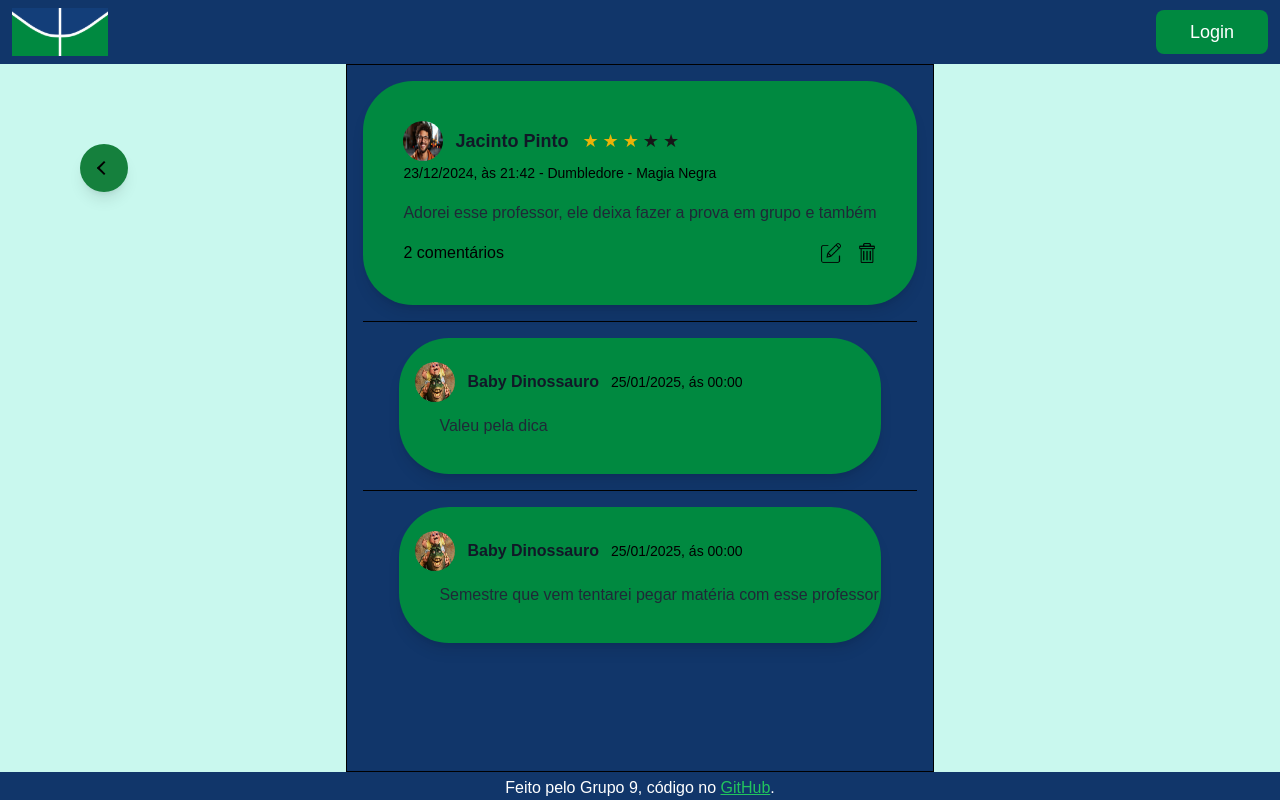
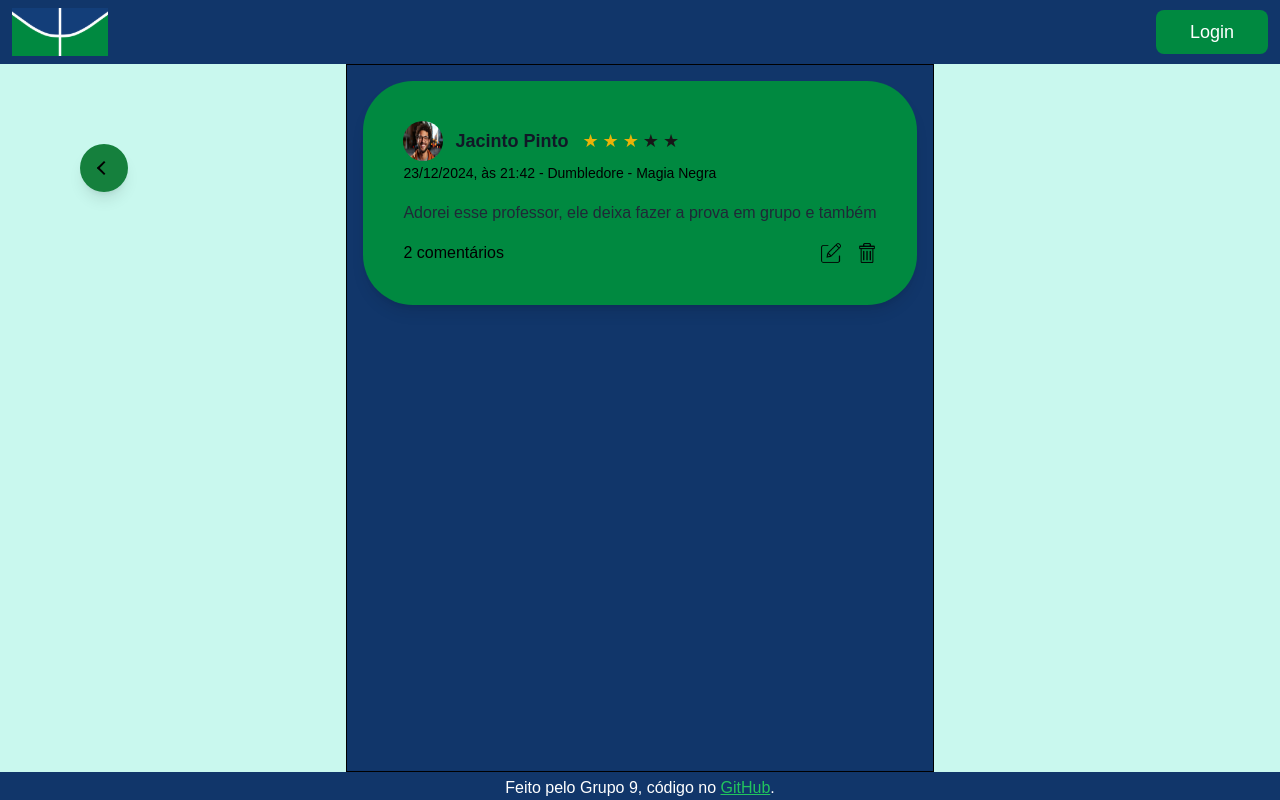
Before and after one commit to LucasMABF/PT_grupo9_front, a Next.js app: page /Post in a window 1280 px wide. Built offline with nearby package versions, Linux system fonts and the light colour scheme.

Commit message:
Agora o botão de comentário funciona

```diff
--- a/src/app/Post/page.tsx
+++ b/src/app/Post/page.tsx
@@ -1,7 +1,9 @@
 "use client";
 import Image from "next/image";
+import { useState } from "react";
 
 export default function Post() {
+  const [showComments, setShowComments] = useState(false);
   return (
     <>
       <a href="/perfil">
@@ -56,7 +58,12 @@ export default function Post() {
             </p>
 
             <div className="w-full text-black flex justify-between items-center">
-              <button>2 comentários</button>
+              <button
+                className="hover:underline cursor-pointer"
+                onClick={() => setShowComments(!showComments)}
+              >
+                {showComments ? "Ocultar comentários" : "2 comentários"}
+              </button>
               <div className="flex gap-4">
                 <button>
                   <Image
@@ -80,7 +87,8 @@ export default function Post() {
             </div>
           </div>
 
-          {/*Caixa de comentário de outro usuário */}
+          {showComments && (
+            <>
               <div className="border-t border-black my-4"></div>
               <div className="bg-color1  mx-9 py-6 rounded-[50px] shadow-lg">
                 <div className="flex  px-4 items-center">
@@ -133,6 +141,8 @@ export default function Post() {
                   Semestre que vem tentarei pegar matéria com esse professor
                 </p>
               </div>
+            </>
+          )}
         </div>
       </main>
     </>
```
Lines whose indentation alone changed are shown as unchanged.
